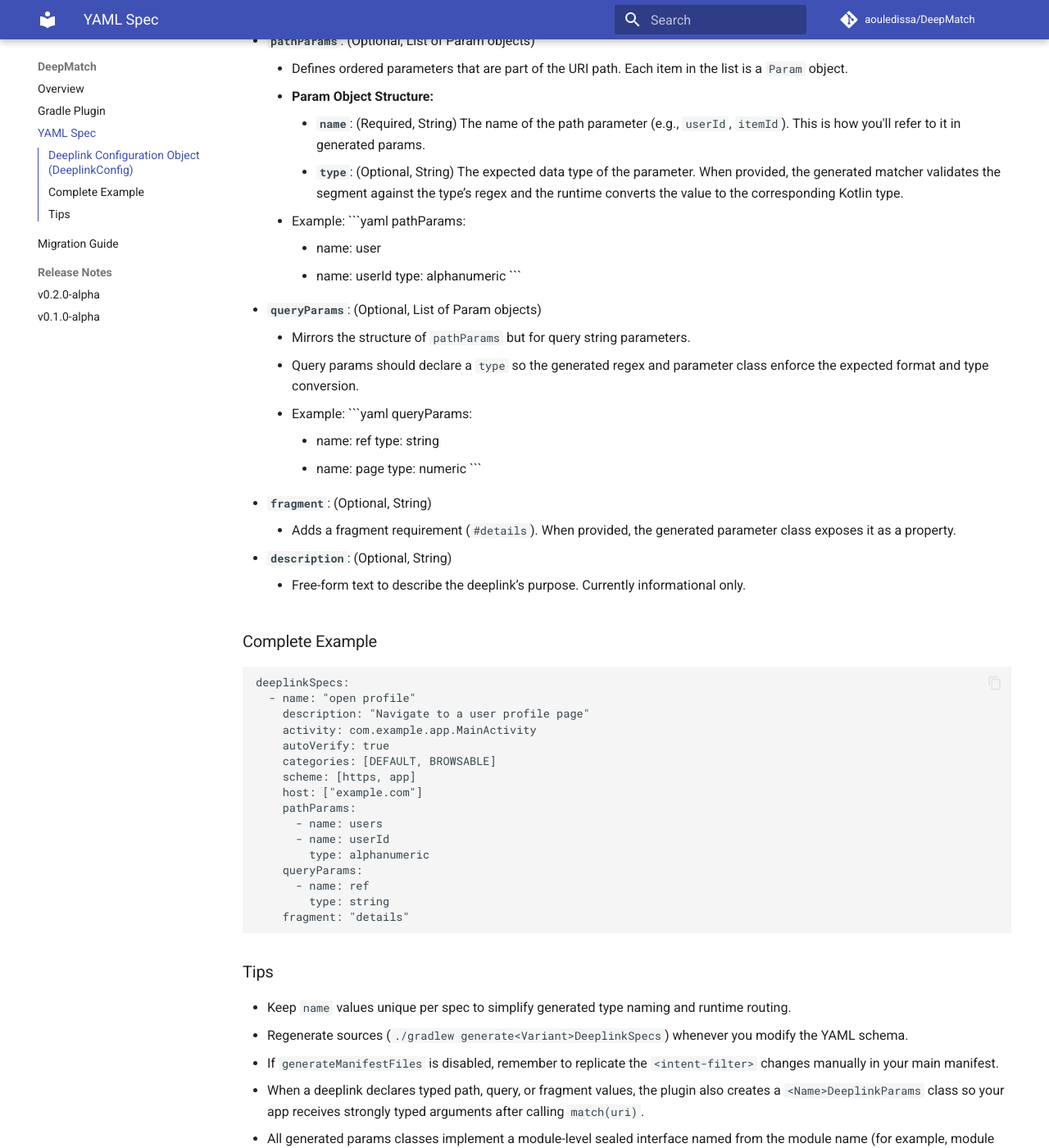
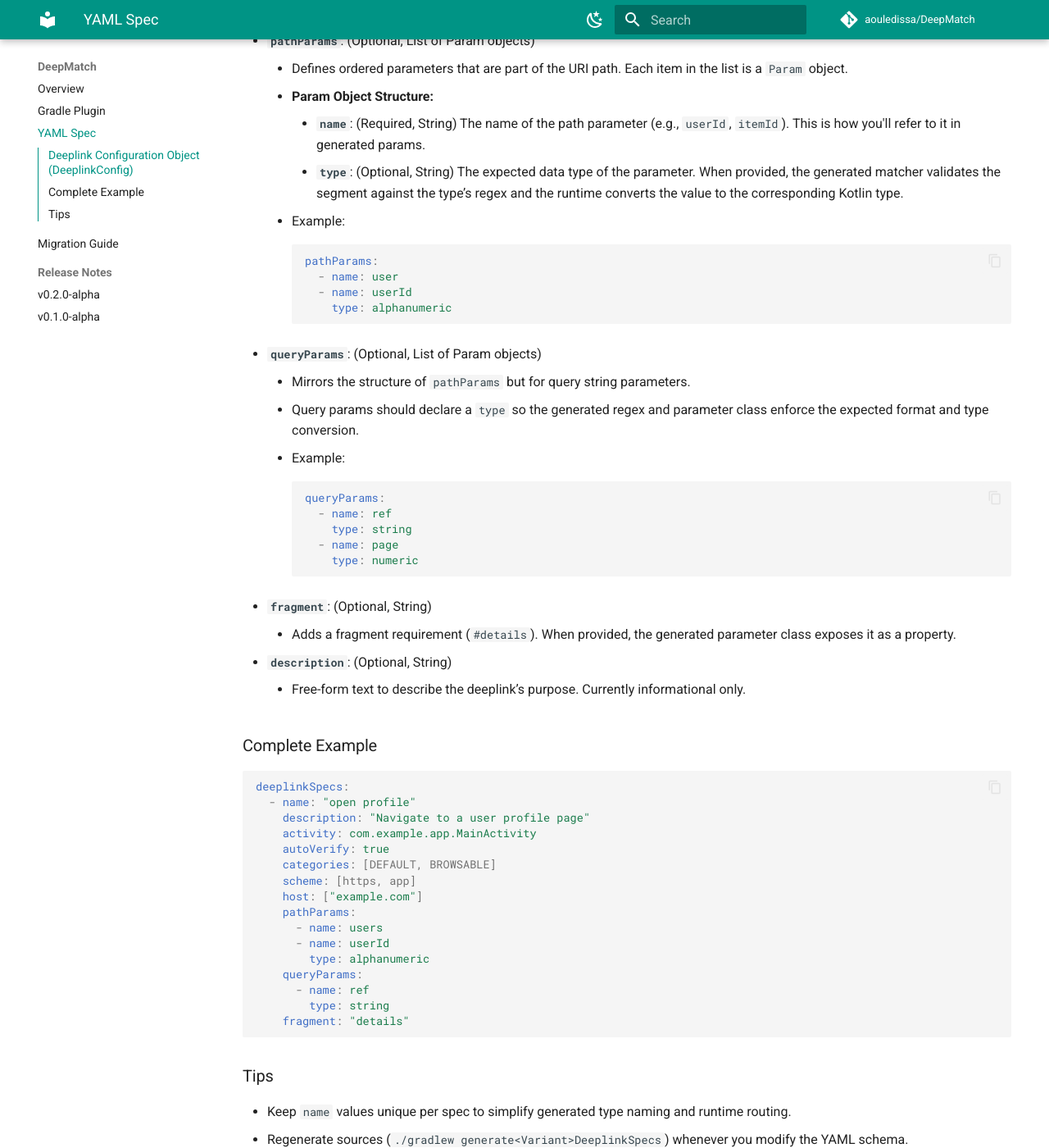
Before and after one commit to aouledissa/deep-match, an MkDocs documentation site: the page built from docs/config_file.md, in a window 1280 px wide and 1400 px high, scrolled down 1012 px. Shown: the whole window at 82% size. Built offline with MkDocs 1.6.1 and Material for MkDocs 9.7.7, drawn with Linux system fonts in a browser that asks for light colours; comment, search, counter and statistics services are not loaded.

Commit message:
add docs syntax highlighting

```diff
--- a/docs/requirements.txt
+++ b/docs/requirements.txt
@@ -1,2 +1,3 @@
-mkdocs>=1.6
+mkdocs>=1.6,<2.0
 mkdocs-material>=9.5
+pymdown-extensions>=10.7
--- a/mkdocs.yml
+++ b/mkdocs.yml
@@ -6,6 +6,21 @@
 docs_dir: docs
 theme:
   name: material
+  palette:
+    - media: "(prefers-color-scheme: light)"
+      scheme: default
+      primary: teal
+      accent: indigo
+      toggle:
+        icon: material/weather-night
+        name: Switch to dark mode
+    - media: "(prefers-color-scheme: dark)"
+      scheme: slate
+      primary: teal
+      accent: indigo
+      toggle:
+        icon: material/weather-sunny
+        name: Switch to light mode
   features:
     - navigation.instant
     - navigation.sections
@@ -21,10 +36,14 @@
       - v0.1.0-alpha: release-notes/0.1.0-alpha.md
 markdown_extensions:
   - admonition
+  - pymdownx.highlight:
+      anchor_linenums: true
+      pygments_lang_class: true
+  - pymdownx.inlinehilite
+  - pymdownx.superfences
   - toc:
       permalink: true
   - tables
-  - fenced_code
 extra:
   social:
     - icon: fontawesome/brands/github
```
